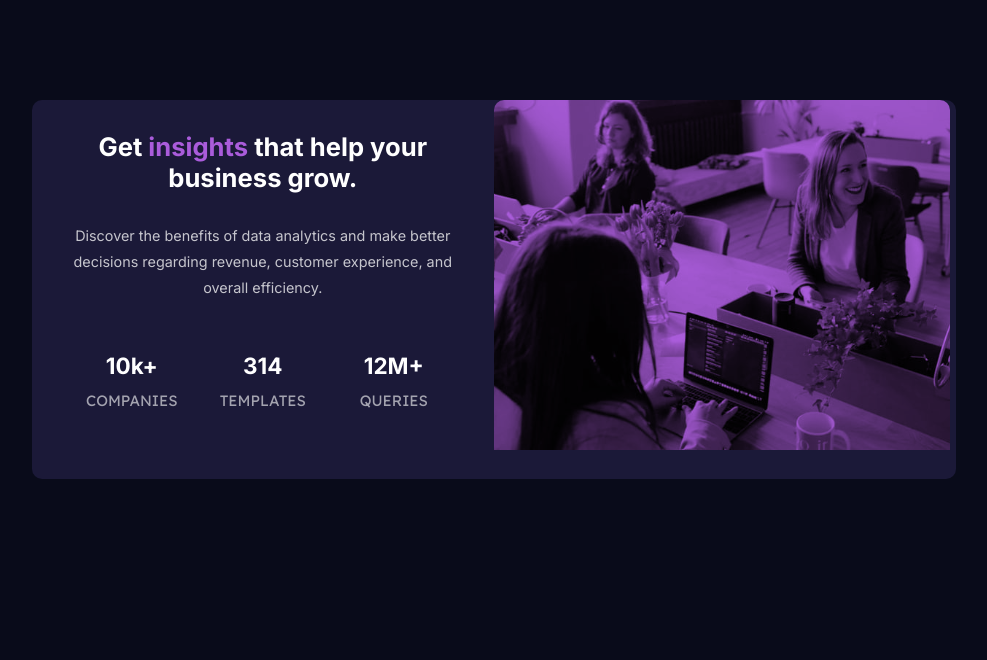
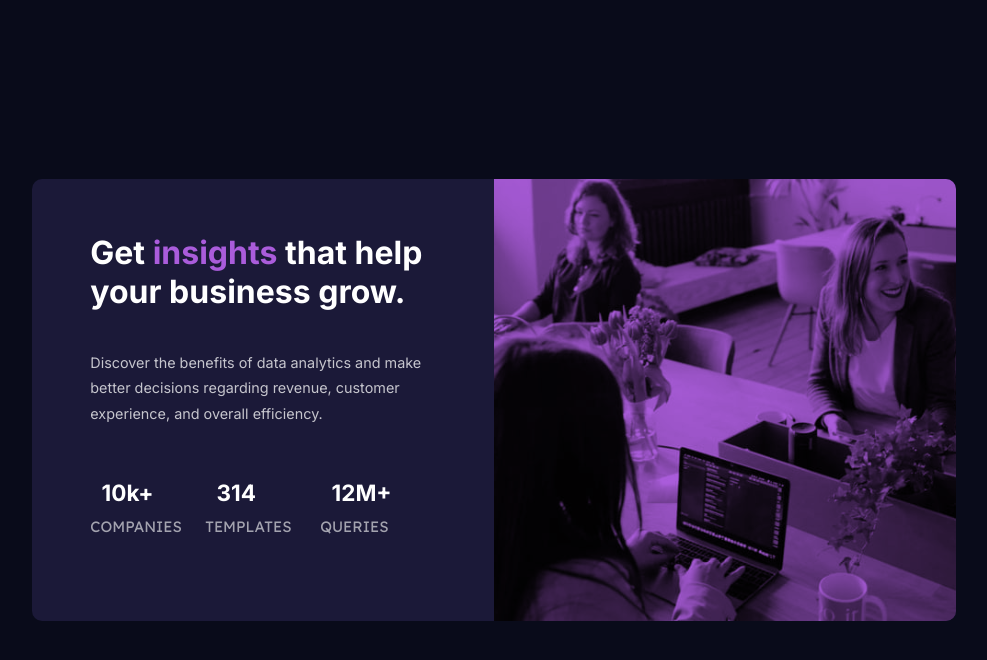
Before and after one commit to Nazaf64/stats-preview-single-page, a plain HTML site: page index.html in a window 1280 px wide. Shown: the whole page, without its empty margins (146-1133 px from the left). Drawn offline with Linux system fonts and the light colour scheme.

Commit message:
desktop view functional

```diff
--- a/style.css
+++ b/style.css
@@ -16,6 +16,7 @@ body {
     color: hsl(0, 0%, 100%);
     height: 100%;
     width: 100%;
+
 }
 
 /* font-family: 'Inter', sans-serif; */
@@ -26,6 +27,7 @@ body {
     padding-top: 100px;
     padding-bottom: 100px;
     margin: auto;
+
 }
 
 #card-wrapper{
@@ -39,7 +41,7 @@ body {
     background-image: url('images/image-header-mobile.jpg');
     background-color: hsl(277, 64%, 61%);
     height: 35vh;
-    max-width: 456px;
+    /* max-width: 456px; */
     background-size: cover;
     background-repeat: no-repeat;
     background-position: center;
@@ -99,64 +101,67 @@ li strong {
     .container {
         max-width: 456px; /* 80% (see with of .container) of 570px */
     }
+
+    h1{
+        font-size: 1.7em;
+    }
+
+
 }
 
 @media screen and (min-width: 1200px) {
+    body{
+        display: grid;
+        grid-template-columns: 1fr;
+        height: 100vh;
+        width: 100%;
+    }
+
     .container{
         width: 85vw;
         max-width: 1152px;  /* 80% of 1440px (stated desktop size in the starter file) */
-        /* justify-content: center;
-        align-content: center; */
+        padding: 0;
     }
 
     #card-wrapper{
+        min-height: 40vh;
+        max-height: fit-content;
         display: grid;
         grid-template-columns: 1fr 1fr;
-        justify-content: space-evenly;
-        align-content: center;
-        height: fit-content;
+
     }
 
-    #image-wrapper{
+    #image-wrapper {
         order: 1;
-        width: 100%;
-        height: 100%;
-        max-height: 350px;
-        padding: 0;
-        margin: 0;
-        /* padding: 0 auto; */
-        /* margin: 0; */
-        object-fit: contain;
-    }
-
-    /* #image-wrapper, img {
         border-radius: 0;
         border-top-right-radius: 10px;
         border-bottom-right-radius: 10px;
-    } */
+        height: 100%;
+        width: 100%;
+        padding: 0;
+        margin: 0;
+
+    }
 
     #text-wrapper {
         order: 0;
-        width: 100%;
-        margin: 0 auto;
-        padding: 0;
+        text-align: left;
+        padding-right: 1.5em;
+        padding-left: 1.5em;
+        padding-top: 1em;
+        padding-bottom: 1em;
+        /* padding: 1em; */
+    }
+
+    h1{
+        font-size: 2em;
     }
 
     ul{
         display: grid;
         grid-template-columns: 1fr 1fr 1fr;
-        justify-content: space-evenly;
-        align-content: center;
+
     }
-
-    /* li {
-        justify-content: center;
-    } */
-
-    /* li{
-        display: inline-block;
-        padding: 1.2em;
-    } */
 
 
 }
```
